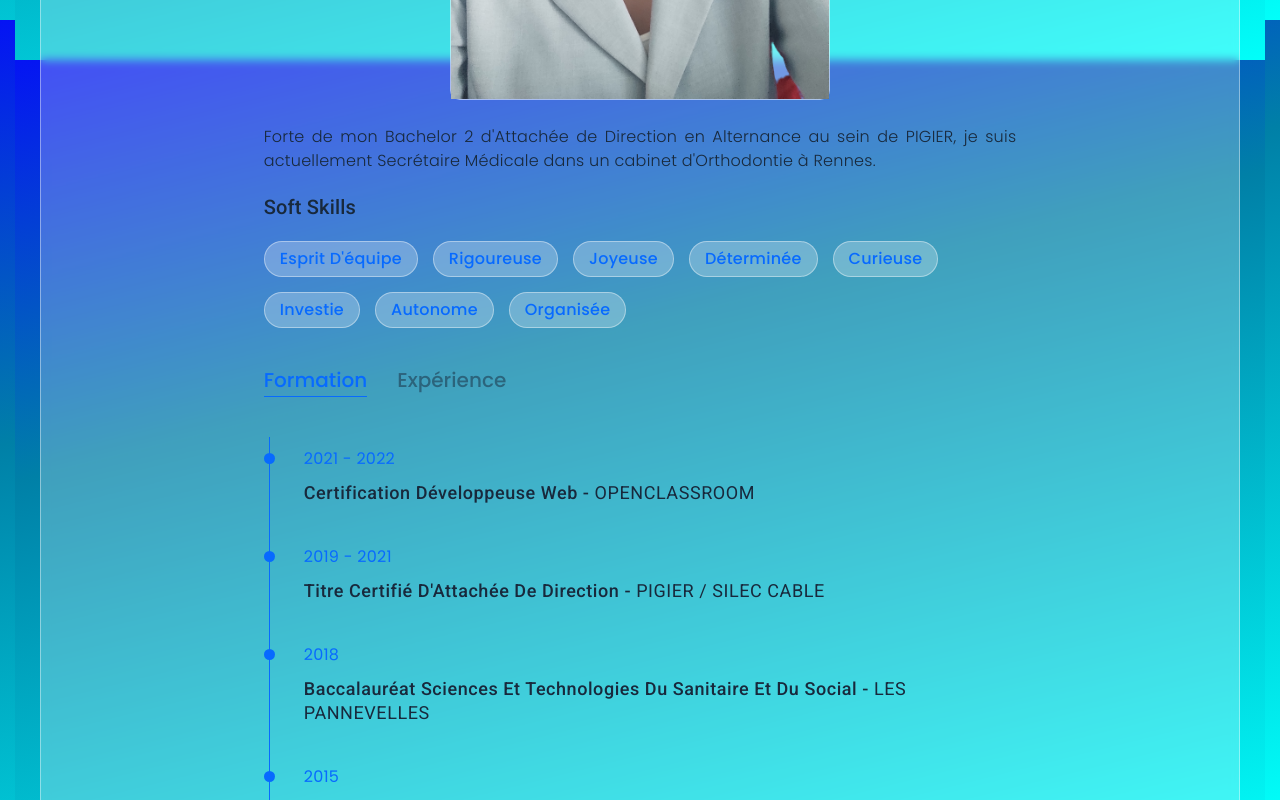
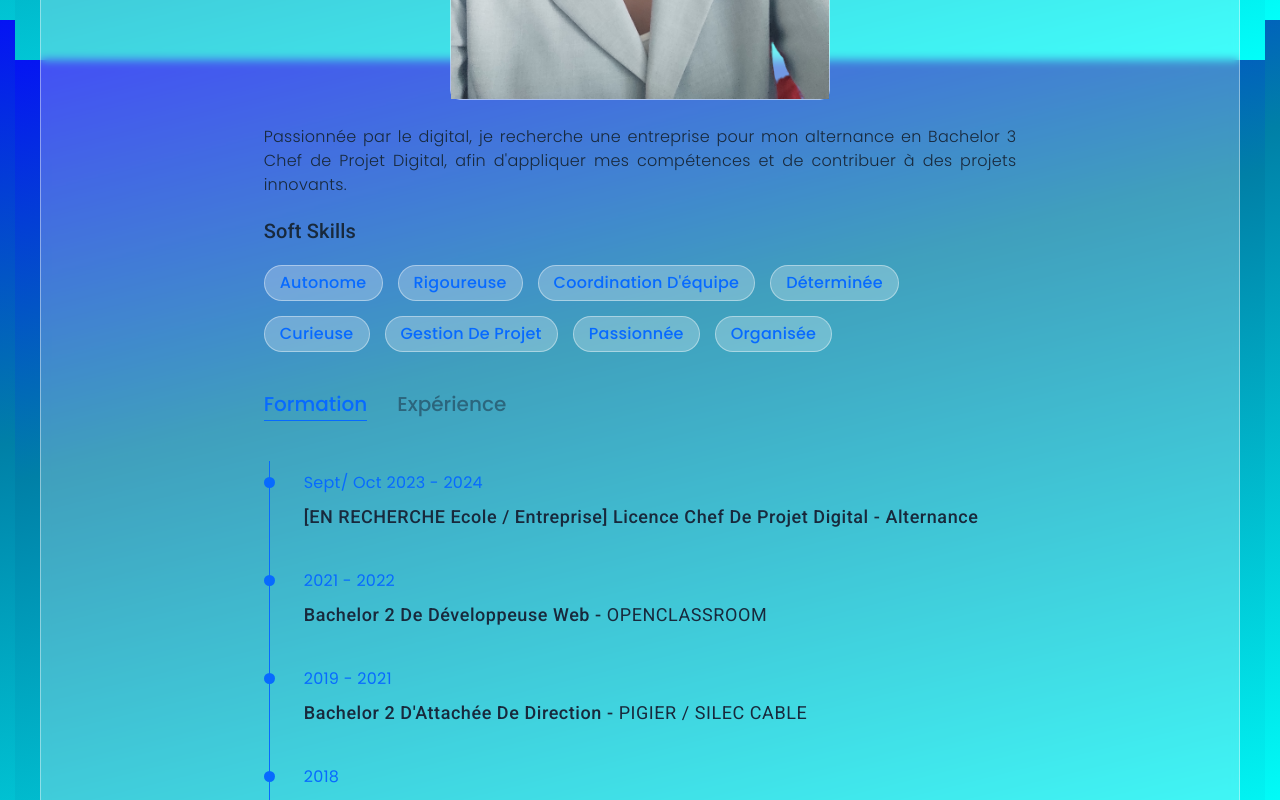
Before and after one commit to Helenepagniez/Portfolio, an Angular app: page /about in a window 1280 px wide. Shown: the part 780-1580 px from the top of the page. Built offline with nearby package versions, Linux system fonts and the light colour scheme.

Commit message:
MAJ portfolio

```diff
--- a/src/app/about/about.component.html
+++ b/src/app/about/about.component.html
@@ -12,16 +12,16 @@
                 </div>
             </div>
             <div class="about-text">
-                <p>Forte de mon Bachelor 2 d'Attachée de Direction en Alternance au sein de PIGIER, je suis actuellement Secrétaire Médicale dans un cabinet d'Orthodontie à Rennes.</p>
+                <p>Passionnée par le digital, je recherche une entreprise pour mon alternance en Bachelor 3 Chef de Projet Digital, afin d'appliquer mes compétences et de contribuer à des projets innovants.</p>
                 <h3>Soft Skills</h3>
                 <div class="skills">
-                    <div class="skill-item btn">Esprit d'équipe</div>
+                    <div class="skill-item btn">Autonome</div>
                     <div class="skill-item btn">Rigoureuse</div>
-                    <div class="skill-item btn">Joyeuse</div>
+                    <div class="skill-item btn">Coordination d'équipe</div>
                     <div class="skill-item btn">Déterminée</div>
                     <div class="skill-item btn">Curieuse</div>
-                    <div class="skill-item btn">Investie</div>
-                    <div class="skill-item btn">Autonome</div>
+                    <div class="skill-item btn">Gestion de Projet</div>
+                    <div class="skill-item btn">Passionnée</div>
                     <div class="skill-item btn">Organisée</div>
                 </div>
 
@@ -35,12 +35,16 @@
                 <div class="tab-content active" *ngIf="isActivedFormation">
                     <div class="timeline">
                         <div class="timeline-item">
+                            <span class="date"> Sept/ Oct 2023 - 2024</span>
+                            <h4> [EN RECHERCHE Ecole / Entreprise] Licence Chef de projet Digital - Alternance </h4>
+                        </div>
+                        <div class="timeline-item">
                             <span class="date">2021 - 2022</span>
-                            <h4>Certification Développeuse Web - <span>OPENCLASSROOM</span></h4>
+                            <h4>Bachelor 2 de Développeuse Web - <span>OPENCLASSROOM</span></h4>
                         </div>
                         <div class="timeline-item">
                             <span class="date">2019 - 2021</span>
-                            <h4>Titre Certifié d'Attachée de Direction - <span>PIGIER / SILEC CABLE</span></h4>
+                            <h4>Bachelor 2 d'Attachée de Direction - <span>PIGIER / SILEC CABLE</span></h4>
                         </div>
                         <div class="timeline-item">
                             <span class="date">2018</span>
@@ -55,10 +59,6 @@
 
                 <div class="tab-content active" *ngIf="isActivedExperience">
                     <div class="timeline">
-                        <div class="timeline-item">
-                            <span class="date">Aout 2023 - A CE JOUR</span>
-                            <h4>Secrétaire Médical [CDI - Cabinet Orthodontie Rennes]</h4>
-                        </div>
                         <div class="timeline-item">
                             <span class="date">Novembre 2021 - Décembre 2021</span>
                             <h4>Assistante Manager [Intérim - GRTGaz]</h4>
--- a/src/app/home/home.component.html
+++ b/src/app/home/home.component.html
@@ -5,7 +5,7 @@
                 <div class="home-text">
                     <p>Salut, je suis</p>
                     <h1>Hélène Pagniez</h1>
-                    <h2>Secrétaire médicale dans un cabinet d'Orthodontie</h2>
+                    <h2>Future étudiante Chef de Projet Digital en Alternance</h2>
                     <a class="btn" routerLink="/about">à propos de moi </a>
                     <a class="btn" routerLink="/projets">Projets</a>
                 </div>
```
Also changed, not shown: 6 other files (tests, documents, lock files or other folders).
